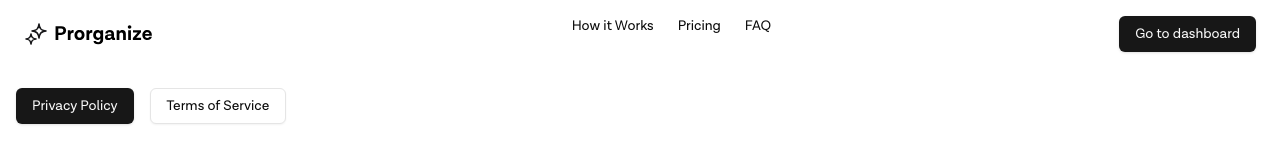
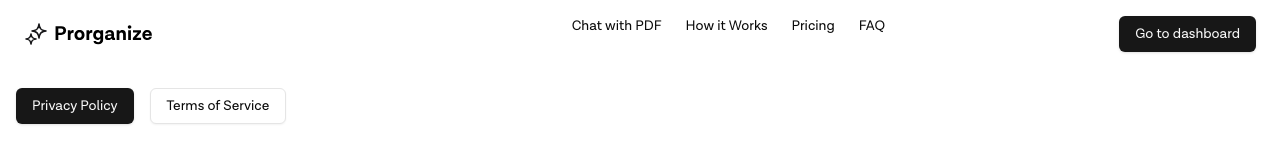
Before and after one commit to Starters-lab/proganize-site, a Next.js app: page /privacy-terms in a window 1280 px wide. Shown: the top 148 px of the page. Built offline with nearby package versions, Linux system fonts and the light colour scheme; no server answers.

Commit message:
added link to desktop view

```diff
--- a/src/app/layout/nav.tsx
+++ b/src/app/layout/nav.tsx
@@ -44,6 +44,12 @@ export default function Heading() {
         <nav
           className={`hidden w-full lg:flex ml-auto flex-col lg:flex-row gap-4 sm:gap-6 transition-transform duration-300 ease-in-out`}
         >
+          <Link
+            className='text-sm font-medium hover:underline underline-offset-4 transform hover:scale-105 transition-transform duration-200'
+            href='/pdf'
+          >
+            Chat with PDF
+          </Link>
           <Link
             className='text-sm font-medium hover:underline underline-offset-4 transform hover:scale-105 transition-transform duration-200'
             href='/#howitworks'
```
